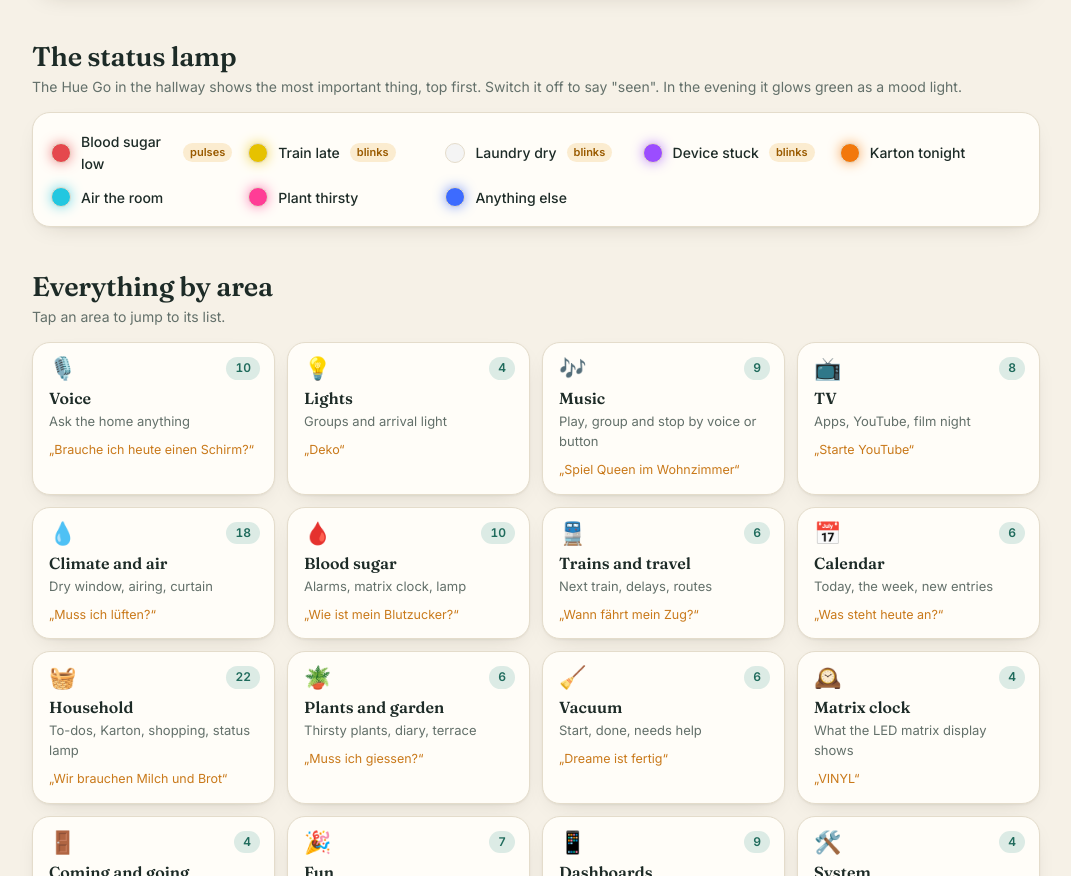
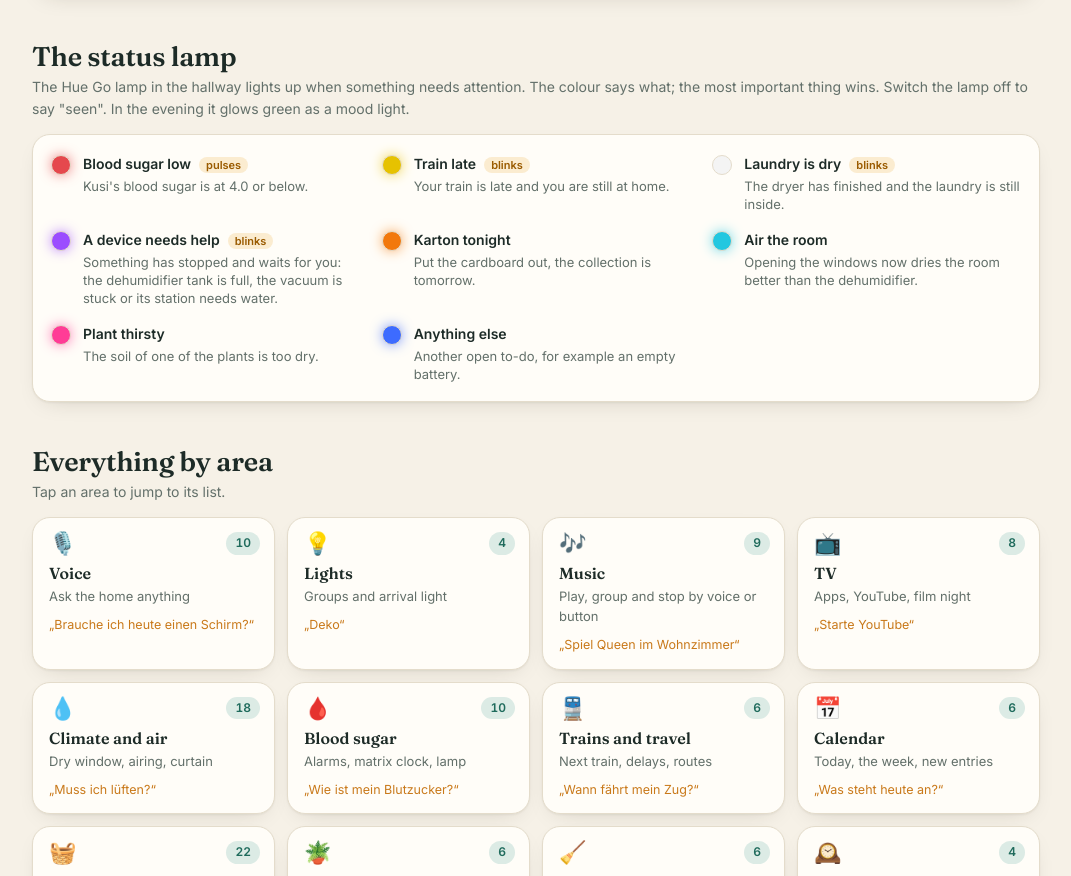
Before and after one commit to markusbaumg/home-report, a plain HTML site: page index.html in a window 1280 px wide. Shown: the part 1279-2155 px from the top of the page, without its empty margins (104-1175 px from the left). Drawn offline with Linux system fonts and the light colour scheme.

Commit message:
Update home report

```diff
--- a/index.html
+++ b/index.html
@@ -59,8 +59,8 @@ i{font-style:normal;font-size:11px;font-weight:600;color:var(--wait);background:
 .say li:nth-child(5n+3){background:var(--amber-soft);border-color:transparent}
 .say li::before{content:"„"}.say li::after{content:"“"}
 .say.soon li{border-style:dashed;color:var(--muted)}
-.lamp{list-style:none;margin:0;padding:0;display:grid;grid-template-columns:repeat(auto-fill,minmax(160px,1fr));gap:12px 16px;font-size:14px}
-.lamp li{display:flex;align-items:center;gap:10px}.lamp b{font-weight:500}
+.lamp{list-style:none;margin:0;padding:0;display:grid;grid-template-columns:repeat(auto-fill,minmax(min(100%,270px),1fr));gap:16px 22px;font-size:14px}
+.lamp li{display:flex;align-items:flex-start;gap:12px}.lamp b{font-weight:600;margin-right:8px}.lamp small{display:block;font-size:13px;line-height:1.4;color:var(--muted);margin-top:2px}.lamp .sw{margin-top:2px}
 .sw{flex:none;width:20px;height:20px;border-radius:50%;border:1px solid var(--line)!important;box-shadow:0 0 0 4px color-mix(in srgb,currentColor 0%,transparent),0 0 14px -2px var(--glow,transparent)}
 .lamp li:nth-child(1) .sw{--glow:#e5484d}.lamp li:nth-child(2) .sw{--glow:#e6c200}.lamp li:nth-child(4) .sw{--glow:#9b4dff}.lamp li:nth-child(5) .sw{--glow:#f2780c}.lamp li:nth-child(6) .sw{--glow:#22c7e0}.lamp li:nth-child(7) .sw{--glow:#ff3c96}.lamp li:nth-child(8) .sw{--glow:#3d6bff}
 .tiles{display:grid;grid-template-columns:repeat(auto-fill,minmax(min(100%,210px),1fr));gap:12px}
@@ -130,8 +130,8 @@ footer{color:var(--muted);font-size:13px;padding-block:8px 56px}
 <div class="box"><ul class="say"><li>Wir brauchen Milch, Brot und Eier</li><li>Filmabend mit Disney</li><li>Plattenspieler an</li><li>Zug-Roulette</li><li>Wer hat zuletzt gelüftet?</li><li>Wie lange läuft der Tumbler noch?</li><li>Die Wäsche ist draussen</li><li>Wann fährt mein Zug?</li><li>Brauche ich heute einen Schirm?</li><li>Was steht heute an?</li><li>Spiel Queen im Wohnzimmer</li><li>Nimm das Bad dazu</li><li>Starte YouTube</li><li>Muss ich lüften?</li><li>Was ist zu tun?</li><li>Wie ist mein Blutzucker?</li><li>Wann fährt ein Zug nach Luzern?</li></ul></div>
 
 <h2>The status lamp</h2>
-<p class="hint">The Hue Go in the hallway shows the most important thing, top first. Switch it off to say "seen". In the evening it glows green as a mood light.</p>
-<div class="box"><ul class="lamp"><li><span class="sw" style="background:#e5484d"></span><b>Blood sugar low</b><i>pulses</i></li><li><span class="sw" style="background:#e6c200"></span><b>Train late</b><i>blinks</i></li><li><span class="sw" style="background:#f4f4f4;border:1px solid #999"></span><b>Laundry dry</b><i>blinks</i></li><li><span class="sw" style="background:#9b4dff"></span><b>Device stuck</b><i>blinks</i></li><li><span class="sw" style="background:#f2780c"></span><b>Karton tonight</b></li><li><span class="sw" style="background:#22c7e0"></span><b>Air the room</b></li><li><span class="sw" style="background:#ff3c96"></span><b>Plant thirsty</b></li><li><span class="sw" style="background:#3d6bff"></span><b>Anything else</b></li></ul></div>
+<p class="hint">The Hue Go lamp in the hallway lights up when something needs attention. The colour says what; the most important thing wins. Switch the lamp off to say "seen". In the evening it glows green as a mood light.</p>
+<div class="box"><ul class="lamp"><li><span class="sw" style="background:#e5484d"></span><div><b>Blood sugar low</b><i>pulses</i><small>Kusi&#x27;s blood sugar is at 4.0 or below.</small></div></li><li><span class="sw" style="background:#e6c200"></span><div><b>Train late</b><i>blinks</i><small>Your train is late and you are still at home.</small></div></li><li><span class="sw" style="background:#f4f4f4"></span><div><b>Laundry is dry</b><i>blinks</i><small>The dryer has finished and the laundry is still inside.</small></div></li><li><span class="sw" style="background:#9b4dff"></span><div><b>A device needs help</b><i>blinks</i><small>Something has stopped and waits for you: the dehumidifier tank is full, the vacuum is stuck or its station needs water.</small></div></li><li><span class="sw" style="background:#f2780c"></span><div><b>Karton tonight</b><small>Put the cardboard out, the collection is tomorrow.</small></div></li><li><span class="sw" style="background:#22c7e0"></span><div><b>Air the room</b><small>Opening the windows now dries the room better than the dehumidifier.</small></div></li><li><span class="sw" style="background:#ff3c96"></span><div><b>Plant thirsty</b><small>The soil of one of the plants is too dry.</small></div></li><li><span class="sw" style="background:#3d6bff"></span><div><b>Anything else</b><small>Another open to-do, for example an empty battery.</small></div></li></ul></div>
 
 <h2>Everything by area</h2>
 <p class="hint">Tap an area to jump to its list.</p>
```
